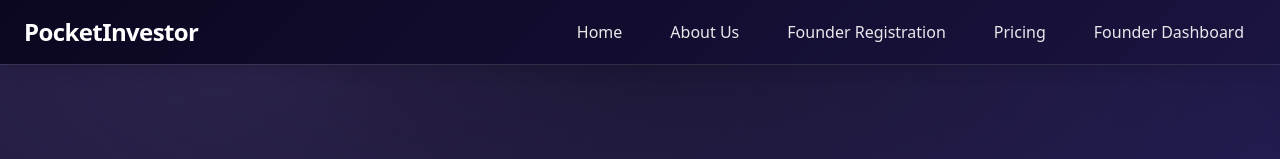
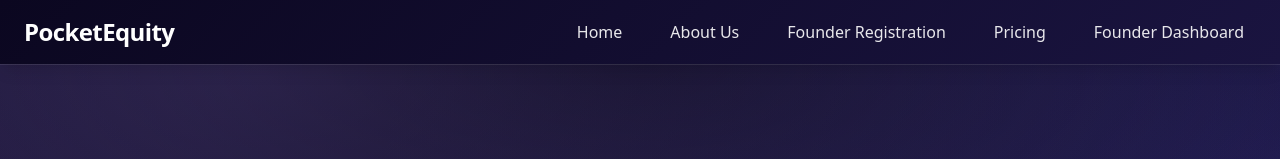
Before and after one commit to sohamgherwada/PocketInvestor, a React (Vite) app: page / in a window 1280 px wide. Shown: the top 159 px of the page. Built offline with nearby package versions, Linux system fonts and the light colour scheme.

Commit message:
Update Navbar.jsx

```diff
--- a/src/components/Navbar.jsx
+++ b/src/components/Navbar.jsx
@@ -5,7 +5,7 @@ function Navbar() {
     <nav className="w-full bg-[linear-gradient(135deg,#0b0720,#1a1440)] bg-opacity-95 shadow-lg ring-1 ring-white/10 fixed top-0 left-0 z-50">
       <div className="max-w-7xl mx-auto px-6 py-3 flex items-center justify-between">
         <Link to="/" className="text-2xl font-bold text-white tracking-tight hover:text-primary-300 transition">
-          PocketInvestor
+          PocketEquity
         </Link>
         <div className="flex gap-6">
           <Link to="/" className="text-white/90 px-3 py-2 rounded-lg hover:bg-white/10 transition">Home</Link>
```
